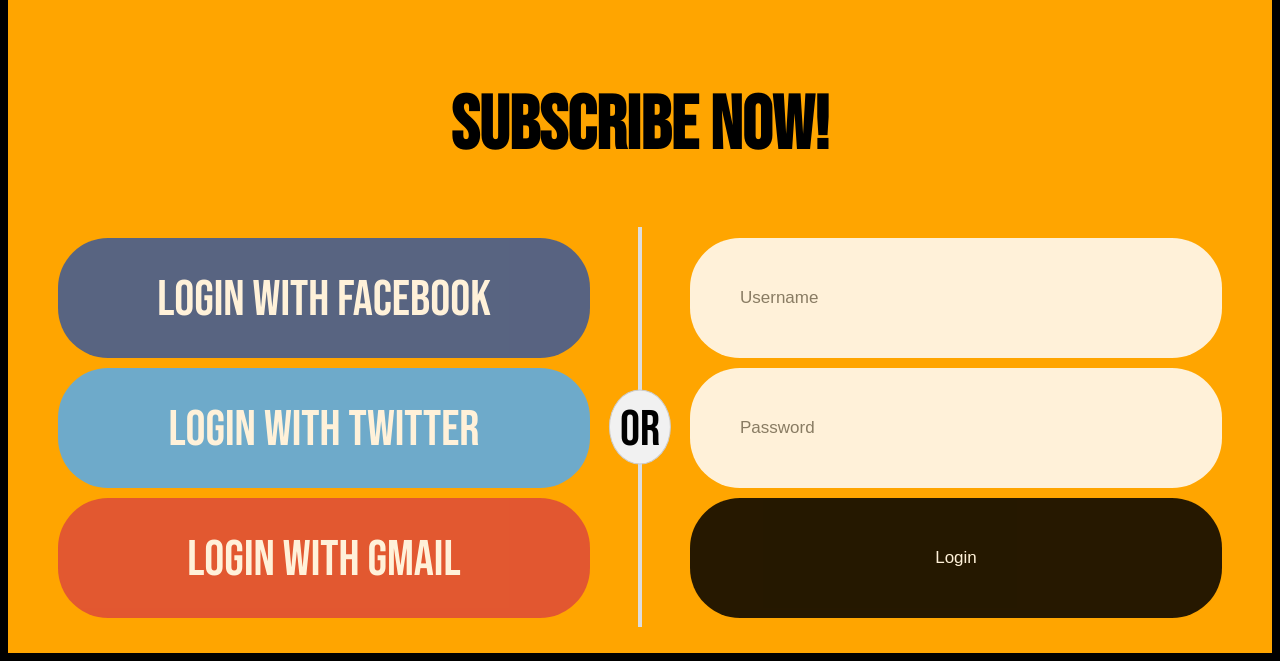
After one commit to reynerbering/BeringRP, a PHP site: page /cornhub/subscribe.html in a window 1280 px wide. The commit adds this page. Shown: the part 663-1324 px from the top of the page. Run offline with PHP 8.4, Linux system fonts and the light colour scheme.

Commit message:
Add files via upload

```diff
--- /dev/null
+++ b/cornhub/subscribe.css
@@ -0,0 +1,192 @@
+@font-face {
+    font-family: 'bebas_neueregular';
+    src: url('bebasneue-regular-webfont.woff2') format('woff2'),
+         url('bebasneue-regular-webfont.woff') format('woff');
+    font-weight: normal;
+    font-style: normal;
+}
+@font-face {
+  font-family: 'titillium_webregular';
+  src: url('titilliumweb-regular-webfont.woff2') format('woff2'),
+  url('titilliumweb-regular-webfont.woff') format('woff');
+  font-weight: normal;
+  font-style: normal;
+}
+
+
+body {
+  font-family: 'titillium_webregular', Arial , sans-serif;
+  background-color: black;
+}
+
+* {
+  box-sizing: border-box;
+}
+
+
+
+.header {
+  border: 2px solid #fa9720;
+  background:url(https://wallpaperbro.com/img/514005.jpg);
+  padding: 100px;
+  text-align: center;
+  color: black;
+}
+.header h1 {
+  font-size: 40px;
+}
+
+
+
+
+
+
+
+
+
+/* style the container */
+.container {
+  font-family: 'bebas_neueregular', Arial , sans-serif;
+  position: relative;
+  border-radius: 0px;
+  background-color: orange;
+  padding: 20px 0 30px 0;
+  font-size: 50px;
+
+}
+
+
+
+
+/* style inputs and link buttons */
+input,
+.btn {
+  width: 100%;
+  padding: 50px;
+  border: none;
+  border-radius: 50px;
+  margin: 5px 0;
+  opacity: 0.85;
+  display: inline-block;
+  font-size: 17px;
+  line-height: 20px;
+  text-decoration: none; /* remove underline from anchors */
+}
+
+input:hover,
+.btn:hover {
+  opacity: 1;
+}
+
+
+
+.fb {
+  text-align: center;
+  background-color: #3B5998;
+  color: white;
+  transition-duration:  1s;
+  font-size: 50px;
+}
+
+.twitter {
+  text-align: center;
+  background-color: #55ACEE;
+  color: white;
+  transition-duration:  1s;
+  font-size: 50px;
+}
+
+.google {
+  text-align: center;
+  background-color: #dd4b39;
+  color: white;
+  transition-duration:  1s;
+  font-size: 50px;
+}
+
+
+
+
+
+
+/* style the submit button */
+input[type=submit] {
+  background-color: black;
+  color: white;
+  cursor: pointer;
+}
+
+input[type=submit]:hover {
+  background-color: black;
+  transition-duration:  1s;
+}
+
+
+
+/* Two-column layout */
+.col {
+  float: left;
+  width: 50%;
+  margin: auto;
+  padding: 0 50px;
+  margin-top: 6px;
+  font-family: 'bebas_neueregular', Arial , sans-serif;
+}
+
+/* Clear floats after the columns */
+.row:after {
+  content: "";
+  display: table;
+  clear: both;
+
+}
+
+/* vertical line */
+.vl {
+  position: absolute;
+  left: 50%;
+  transform: translate(-50%);
+  border: 2px solid #ddd;
+  height: 400px;
+}
+
+
+
+.vl-innertext {
+  position: absolute;
+  top: 50%;
+  transform: translate(-50%, -50%);
+  background-color: #f1f1f1;
+  border: 1px solid #ccc;
+  border-radius: 50%;
+  padding: 8px 10px;
+}
+
+
+
+.hide-md-lg {
+  display: none;
+
+}
+
+
+
+
+
+
+
+@media screen and (max-width: 650px) {
+  .col {
+    width: 100%;
+    margin-top: 0;
+  }
+  /* hide the vertical line */
+  .vl {
+    display: none;
+  }
+  /* show the hidden text on small screens */
+  .hide-md-lg {
+    display: block;
+    text-align: center;
+  }
+}
--- /dev/null
+++ b/cornhub/subscribe.html
@@ -0,0 +1,61 @@
+<!DOCTYPE html>
+<html>
+<head>
+<link rel="icon" type="Image/png" href="https://juststickers.in/wp-content/uploads/2017/12/corn-hun.png">
+	<title>SUBSCRIPTION / CORNHUB</title>
+<link rel="stylesheet" type="text/css" href="subscribe.css">
+
+</head>
+<body>
+<div class="header">
+	  <img src="homepic.header.png" height="50%" width="50%">
+	  	<h1>"Corn is cleaned with wind, and the Soul with chastening"</h1>
+	  <p><i>-George Herbert</i></p>
+	</div>
+
+
+
+<div class="container">
+    <div class="row">
+
+
+      <h2 style="text-align:center">SUBSCRIBE NOW!</h2>
+      <div class="vl">
+        <span class="vl-innertext">or</span>
+      </div>
+
+
+
+      <div class="col">
+        <a href="https://en-gb.facebook.com/login/" class="fb btn">
+          <i class="fa fa-facebook fa-fw"></i> Login with Facebook</a>
+        <a href="https://twitter.com/login" class="twitter btn">
+          <i class="fa fa-twitter fa-fw"></i> Login with Twitter </a>
+        <a href="https://accounts.google.com/signin/v2/identifier?flowName=GlifWebSignIn&flowEntry=ServiceLogin" class="google btn"><i class="fa fa-google fa-fw">
+          </i> Login with Gmail</a>
+      </div>
+
+
+
+      <div class="col">
+        <div class="hide-md-lg">
+          <p>Or sign in manually:</p>
+        </div>
+
+
+        <form name="loginform" onSubmit="return validateForm();" action="feed.html" method="post">
+
+        <input type="text" name="username" placeholder="Username" required>
+        <input type="password" name="password" placeholder="Password" required>
+
+        <input type="submit" value="Login">
+        </form>
+
+            </div>
+
+          </div>
+
+        </form>
+      </div>
+</body>
+</html>
```
Also changed, not shown: cornhub/feed.css (added, +72 -0 lines), cornhub/feed.html (added, +37 -0 lines), cornhub/home.css.css (+42 -55 lines), cornhub/home.html (+15 -6 lines), cornhub/bebasneue-regular-webfont.woff (added), cornhub/bebasneue-regular-webfont.woff2 (added), cornhub/home.cornfactory.jpg (added), cornhub/home.cornharvest.jpg (added), cornhub/home.cornplanting.jpg (added).
